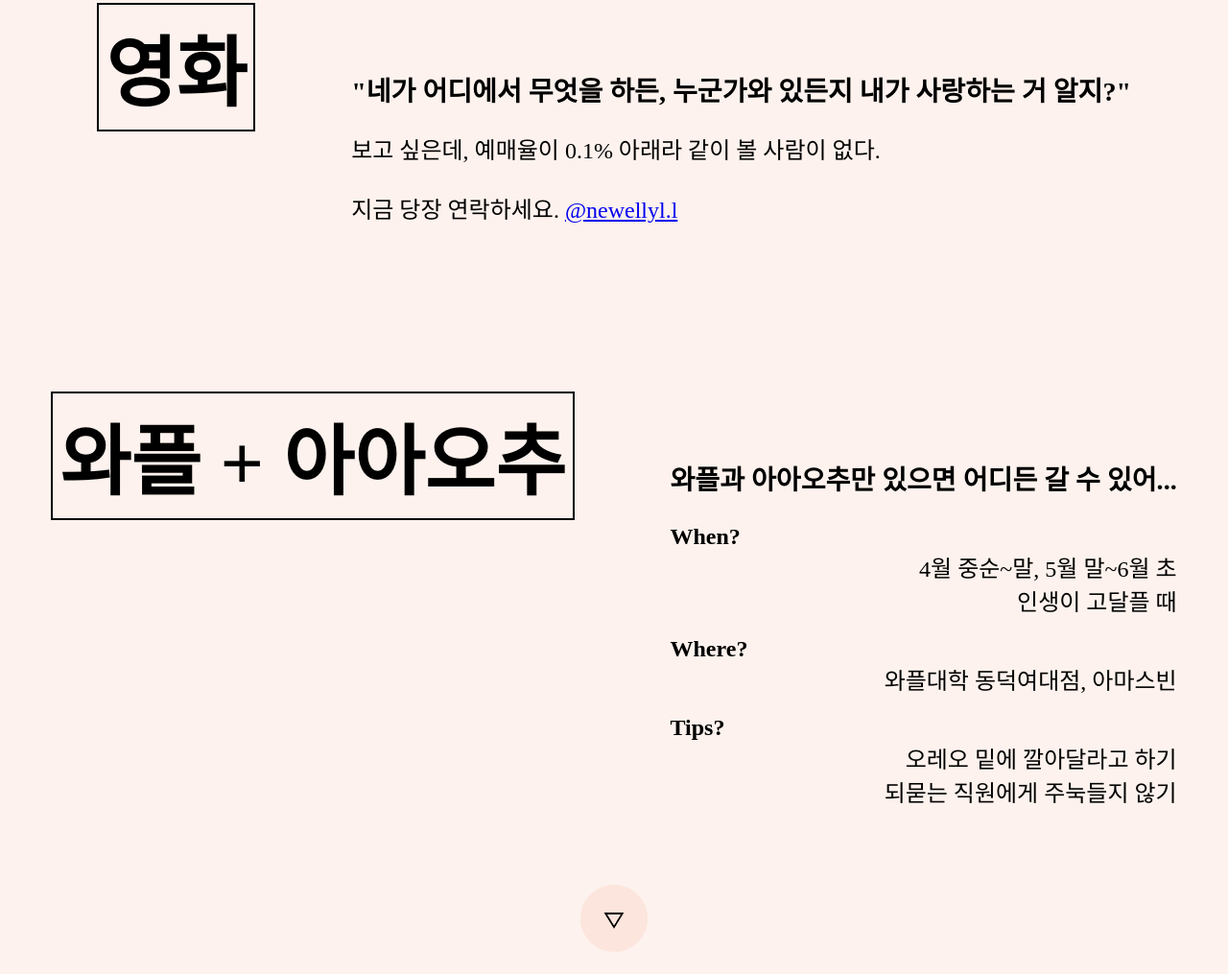
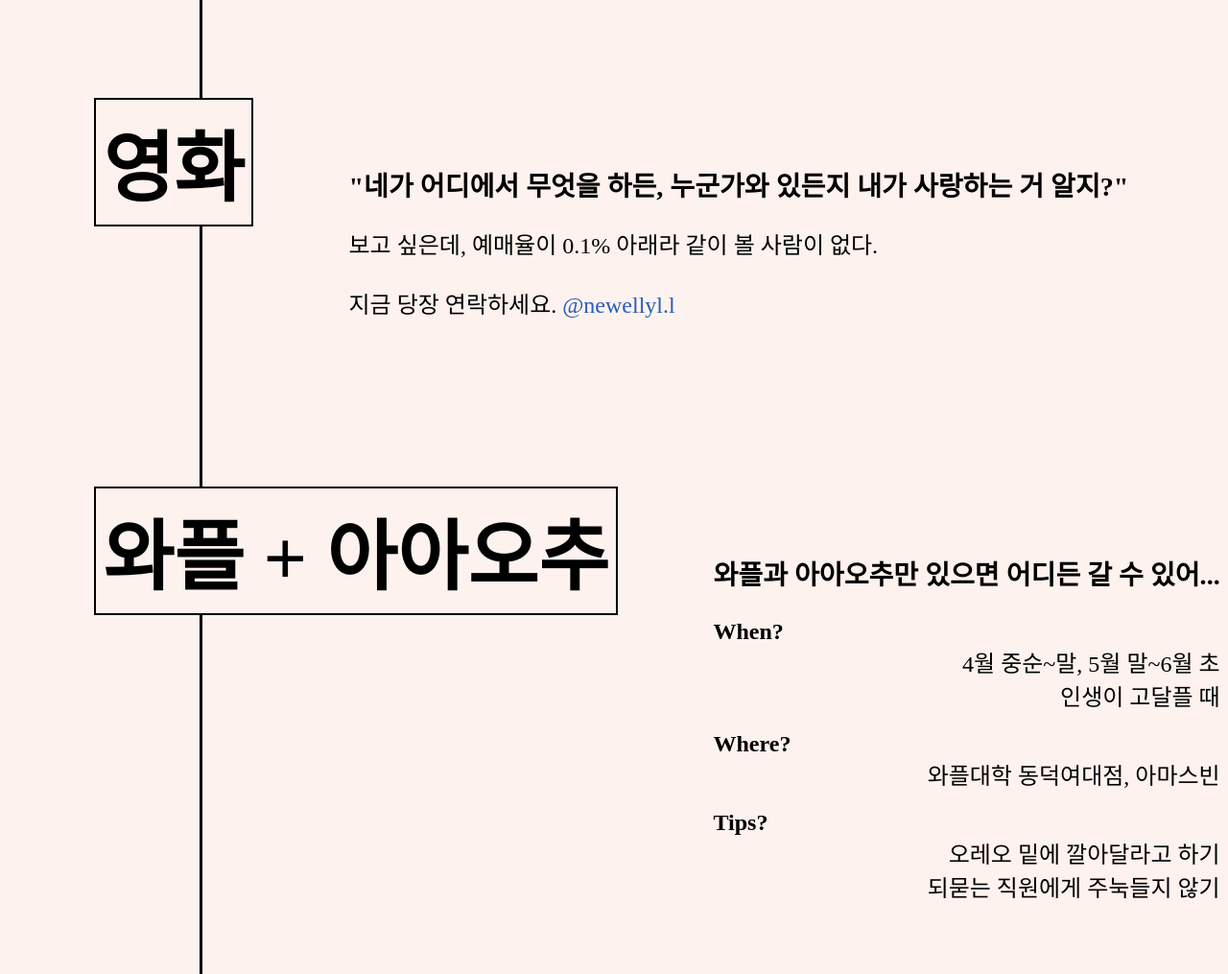
Before and after one commit to benumarsonbush/benumarsonbush.github.io, a plain HTML site: page index.html in a window 1280 px wide. Shown: the part 1785-2800 px from the top of the page at 96% size. Drawn offline with Linux system fonts and the light colour scheme; a web font is replaced by a local one.

Commit message:
선 수정 완료

```diff
--- a/index.html
+++ b/index.html
@@ -9,19 +9,20 @@
 </head>
 
 <body>
+    <div class="wholepage">
     <h1>멋쟁이 사자처럼 자기소개 세션</h1>
-
     <div id="page1">
         <p>안녕하세요!<br>멋쟁이 사자처럼 대학 14기 여러분.
         <br><br>저는 <span class="linetext">영화를</span> 사랑하고, <span class="linetext">와플</span>을 좋아하며,
         <br><span class="linetext">아이스 아메리카노에 오레오 추가</span>로 살아가는
         <br><br>
         <span class="name">유시연</span>입니다.</p>
-        <div class="button">
+
+    </div>
+
+    <div class="button">
             <a href="#page2"><img src="button.png" alt="클릭 시 이동"></a>
         </div>
-    </div>
-
     <div class="vertical_line"></div>
 
     <div id="page2">
@@ -117,12 +118,11 @@
             </div>
         </div>
 
-        <div class="button">
-            <a href="#page4"><img src="button.png" alt="클릭 시 이동"></a>
-        </div>
     </div>
 
-
+    <div class="button">
+            <a href="#page4"><img src="button.png" alt="클릭 시 이동"></a>
+    </div>
 
 
     <div id="page4">
@@ -138,12 +138,11 @@
                 </p>
             </div>
         </div>
-            <div class="button">
+    </div>
+
+    <div class="button">
         <a href="#page1"><img src="button_up.png" alt="클릭 시 이동"></a>
     </div>
     </div>
-
-
-
 </body>
 </html>
--- a/selfintroduction.css
+++ b/selfintroduction.css
@@ -70,6 +70,9 @@ body {
     font-weight: bold;
     background-color: #FDF2ED;
     text-align:left;
+    display: flex;
+    flex-direction: column;
+    align-items: center;
 }
 
 #page1 {
@@ -83,6 +86,7 @@ body {
 
 #page1 p {
     margin-bottom: 0;
+    margin-right: 95px;
 }
 
 .linetext {
@@ -96,8 +100,6 @@ body {
 }
 
 .button {
-    display: flex;
-    justify-content: center;
     margin-top: 60px;
     margin-bottom: 100px;
 }
@@ -109,10 +111,21 @@ body {
 
 }
 
+.wholepage {
+    position: relative;
+    width: fit-content;
+    display: flex;
+    flex-direction: column;
+    align-items: center;
+}
+
 .vertical_line {
     width:3px;
-    height:100%;
+    height: 67%;
     position:absolute;
+    left: 200px;
+    bottom: 500px;
+    z-index: -13;
     background-color: black;
 }
 
@@ -120,6 +133,7 @@ body {
     display: flex;
     justify-content: center;
     align-items: center;
+    padding-top: 50px;
 }
 
 .sidebar {
@@ -151,6 +165,7 @@ body {
 
 .profile_info {
     margin-top: 40px;
+    background-color: #FDF2ED;
 }
 
 .profile_info h2 {
@@ -221,12 +236,12 @@ body {
 #page3 {
     display: flex;
     flex-direction: column;
-    align-items: center;
+    margin-left: 90px;
+    padding-top: 50px;
 }
 
 .movie {
     display: inline-flex;
-    align-content: flex-start;
     align-items: baseline;
 }
 
@@ -238,14 +253,15 @@ body {
     margin-bottom: 0;
 }
 
-.movie p {
-    font-weight: 400;
-}
-
-.insta_hashtag a {
+.movie_info p a {
+    text-decoration-line: none;
     font-size: 18pt;
     font-weight: 440;
     color: #295DBB;
+}
+
+.movie p {
+    font-weight: 400;
 }
 
 .insta_hashtag:hover {
@@ -279,18 +295,19 @@ body {
     font-weight: bold;
     border: black solid 2px;
     padding:7px;
+    background-color: #FDF2ED;
 }
 
 #page4 {
-    display: flex;
-    flex-direction: column;
-    align-items: center;
+    margin-right:416px;
+    padding-top: 50px;
 }
 
 #page4 .quote {
     display: flex;
     flex-direction: column;
     text-align: left;
+    background-color: #FDF2ED;
 }
 
 #page4 h2 {
```
